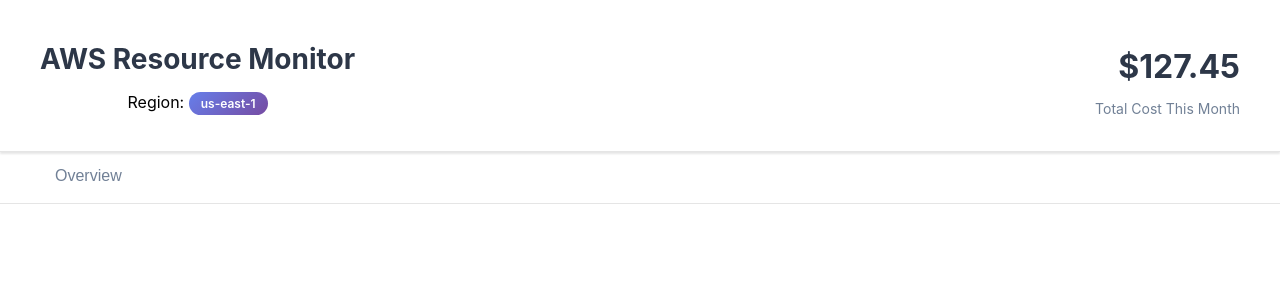
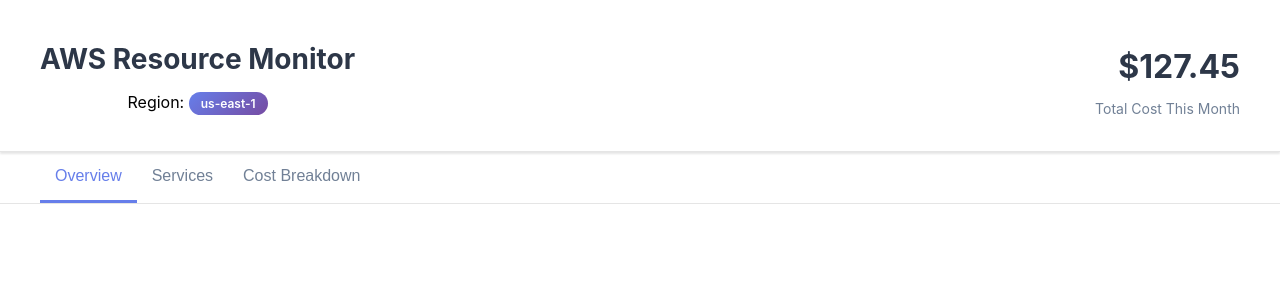
Before and after one commit to khanhsaan/AWSUsageScriptUI, a React (Create React App) app: page / in a window 1280 px wide. Shown: the top 300 px of the page. Built offline with nearby package versions, Linux system fonts and the light colour scheme.

Commit message:
Create Overview, Cost Breakdown buttons and their styles

```diff
--- a/src/App.css
+++ b/src/App.css
@@ -132,3 +132,8 @@
   color: #4a5568;
   background: rgba(0, 0, 0, 0.05);
 }
+
+.nav-tabs button.active {
+  color: #667eea;
+  border-bottom-color: #667eea;
+}
--- a/src/App.js
+++ b/src/App.js
@@ -1,6 +1,6 @@
 import logo from './logo.svg';
 import './App.css';
-import { useEffect, useState } from 'react';
+import { act, useEffect, useState } from 'react';
 
 const mockData = {
   region: 'us-east-1',
@@ -91,12 +91,27 @@
 
       {/* Navigation */}
       <nav className='nav-tabs'>
+        {/* "Overview" button */}
         {/* If the activeTab is set to overview, className is active, otherwise, className is empty */}
         <button
           className={activeTab === 'overview' ? 'active' : ''}
           onClick={() => setActiveTab('overview')}>
             Overview
-          </button>
+        </button>
+
+        {/* "Services" button */}
+        <button
+          className={activeTab === 'services' ? 'active': ''}
+          onClick={() => setActiveTab('services')}>
+            Services
+        </button>
+
+        {/* "Cost Breakdown" button */}
+        <button
+          className={activeTab == 'costs' ? 'active': ''}
+          onClick={() => setActiveTab('costs')}>
+            Cost Breakdown
+        </button>
       </nav>
     </div>
   );
```
